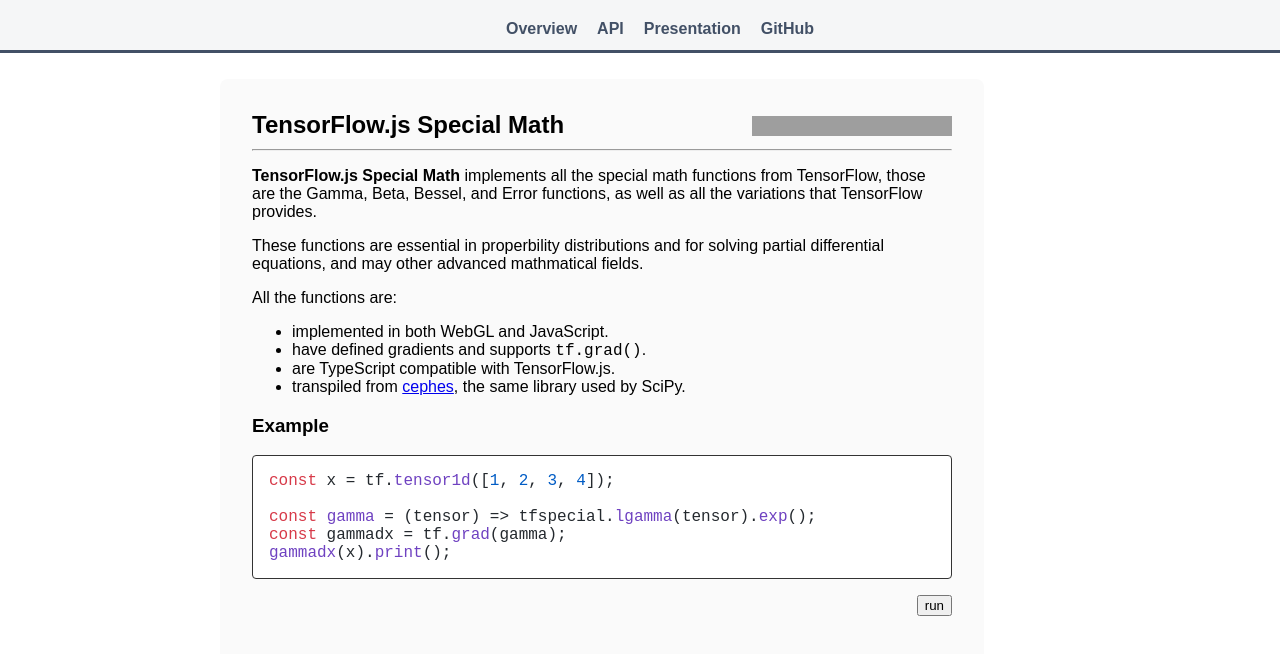
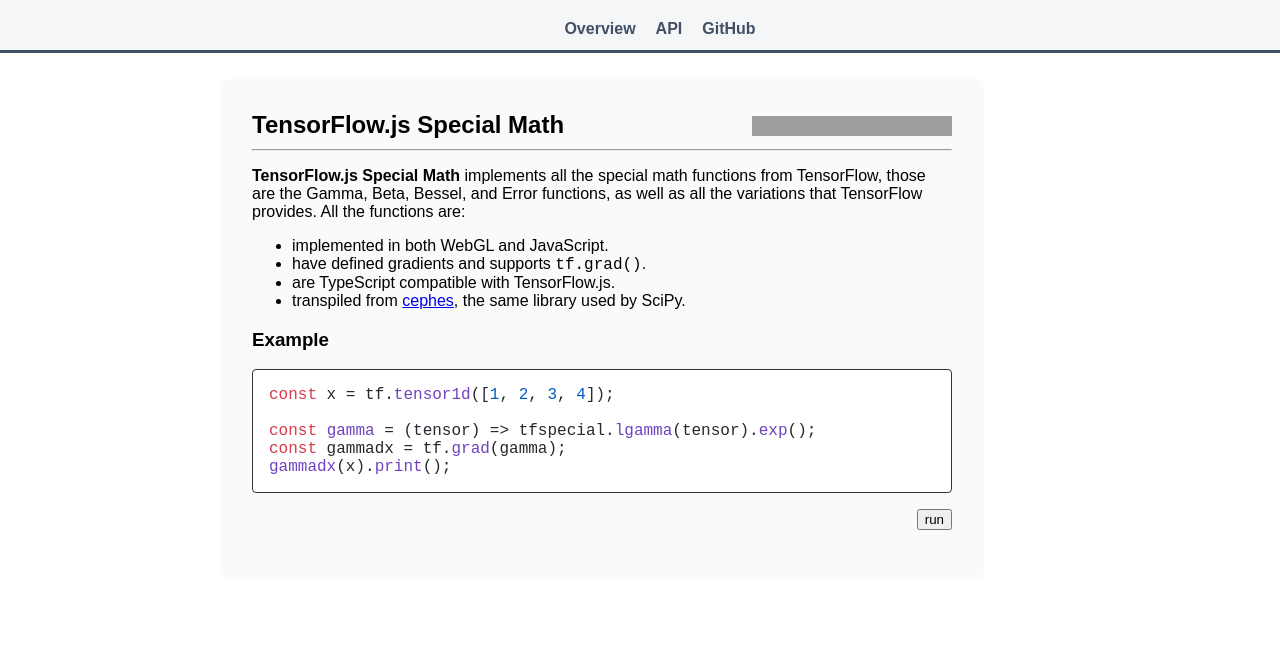
Before and after one commit to AndreasMadsen/tfjs-special, a website: page docs/index.html in a window 1280 px wide. Drawn offline with nearby package versions, Linux system fonts and the light colour scheme; grey boxes are pictures that could not be loaded.

Commit message:
prepear for publication

```diff
--- a/docs/index.html
+++ b/docs/index.html
@@ -14,7 +14,6 @@
     <ul>
         <li><a href="index.html">Overview</a></li>
         <li><a href="api.html">API</a></li>
-        <li><a href="#">Presentation</a></li>
         <li><a href="https://github.com/AndreasMadsen/tfjs-special">GitHub</a></li>
     </ul>
 </menu>
@@ -26,14 +25,8 @@
 <hr>
 <p>
     <strong>TensorFlow.js Special Math</strong> implements all the special math functions from TensorFlow, those
-    are the Gamma, Beta, Bessel, and Error functions, as well as all the variations that TensorFlow provides.
-</p>
-<p>
-    These functions are essential in properbility distributions and for solving partial differential equations,
-    and may other advanced mathmatical fields.
-</p>
-<p>
-    All the functions are:
+    are the Gamma, Beta, Bessel, and Error functions, as well as all the variations that TensorFlow provides. All the functions
+    are:
 </p>
 <ul>
     <li>implemented in both WebGL and JavaScript.</li>
--- a/package.json
+++ b/package.json
@@ -1,5 +1,5 @@
 {
-  "name": "tfjs-math-special",
+  "name": "tfjs-special",
   "version": "1.0.0",
   "description": "TensorFlow.js version of the special functions from tf.math in TensorFlow",
   "main": "dist/index.js",
```
Also changed, not shown: 1 other file.
